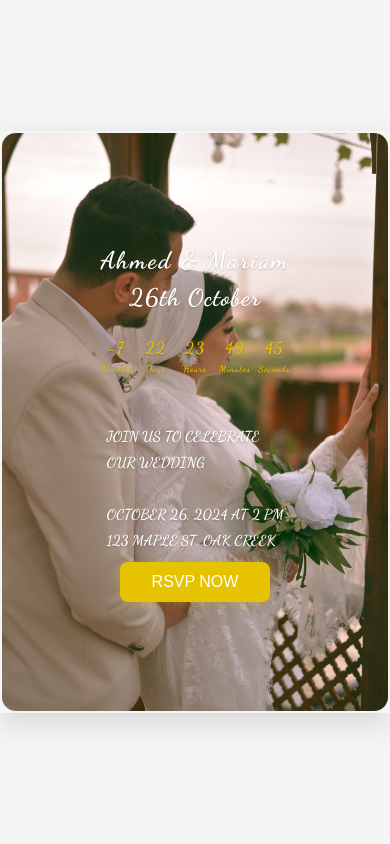
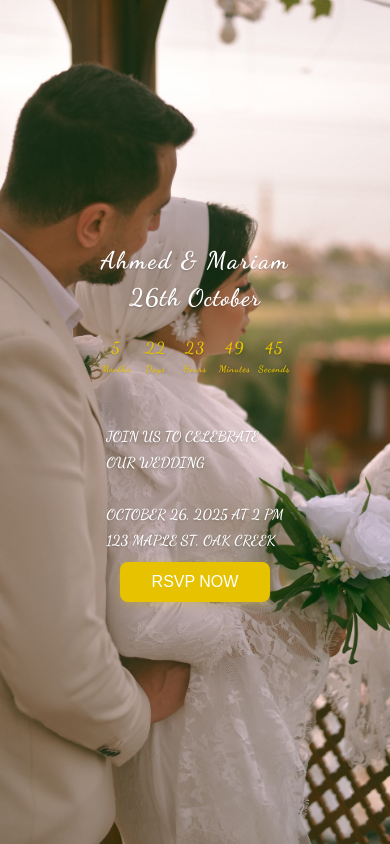
Before and after one commit to igresfyed/Widding-Invitation, a plain HTML site: page index.html in a window 390 px wide. Drawn offline with Linux system fonts and the light colour scheme.

Commit message:
index.html

```diff
--- a/index.html
+++ b/index.html
@@ -29,6 +29,9 @@
             min-width: 320px;
             min-height: 300px;
             box-sizing: border-box;
+            background-color: #fff;
+            border-radius: 18px;
+            transition: background 0.3s;
         }
         .background-card > div {
             width: 100%;
@@ -163,16 +166,37 @@
         }
         @media (max-width: 900px) {
             .background-card {
-                max-width: 100vw;
-                max-height: 100vh;
-                padding: 4px;
+                width: 100vw !important;
+                height: 100vh !important;
+                max-width: 100vw !important;
+                max-height: 100vh !important;
+                min-width: 0 !important;
+                min-height: 0 !important;
+                padding: 0 !important;
+                border-radius: 0 !important;
+                background-color: #fff;
+                box-shadow: none;
             }
             .background-card > div {
-                max-width: 98vw;
-                max-height: 98vh;
+                width: 100vw !important;
+                height: 100vh !important;
+                max-width: 100vw !important;
+                max-height: 100vh !important;
+            }
+            #main-img {
+                width: 100vw !important;
+                height: 100vh !important;
+                max-width: 100vw !important;
+                max-height: 100vh !important;
+                object-fit: cover;
+                border-radius: 0 !important;
             }
             .container {
-                padding: 2vw 1vw;
+                width: 100vw !important;
+                height: 100vh !important;
+                max-width: 100vw !important;
+                max-height: 100vh !important;
+                padding: 2vw 2vw !important;
             }
         }
         @media (max-width: 600px) {
@@ -184,9 +208,6 @@
             .background-card > div {
                 max-width: 100vw;
                 max-height: 100vh;
-            }
-            .container {
-                padding: 2vw 1vw;
             }
             .names {
                 font-size: 1.5em;
@@ -209,6 +230,23 @@
                 font-size: 0.6em;
             }
         }
+        @media (max-width: 700px) {
+            .background-card {
+                background: none !important;
+                box-shadow: none !important;
+                padding: 0 !important;
+                border-radius: 0 !important;
+                max-width: 100vw;
+                min-width: 0;
+            }
+            .background-card > div {
+                max-width: 100vw;
+                max-height: 100vh;
+            }
+            #main-img {
+                border-radius: 0 !important;
+            }
+        }
     </style>
 </head>
 <body>
@@ -224,7 +262,7 @@
                 <div class="details">
                     JOIN US TO CELEBRATE<br>
                     OUR WEDDING<br><br>
-                    OCTOBER 26, 2024 AT 2 PM<br>
+                    OCTOBER 26, 2025 AT 2 PM<br>
                     123 MAPLE ST, OAK CREEK<br>
                 </div>
                 <button id="rsvp-btn">RSVP NOW</button>
@@ -252,7 +290,7 @@
 
     // Classic Countdown Timer to 8 August 2024, 2:00 PM (no animation)
     function updateCountdown() {
-        const eventDate = new Date('2024-10-26T14:00:00');
+        const eventDate = new Date('2025-10-26T14:00:00');
         const now = new Date();
         let diff = eventDate - now;
         if (diff < 0) diff = 0;
```
